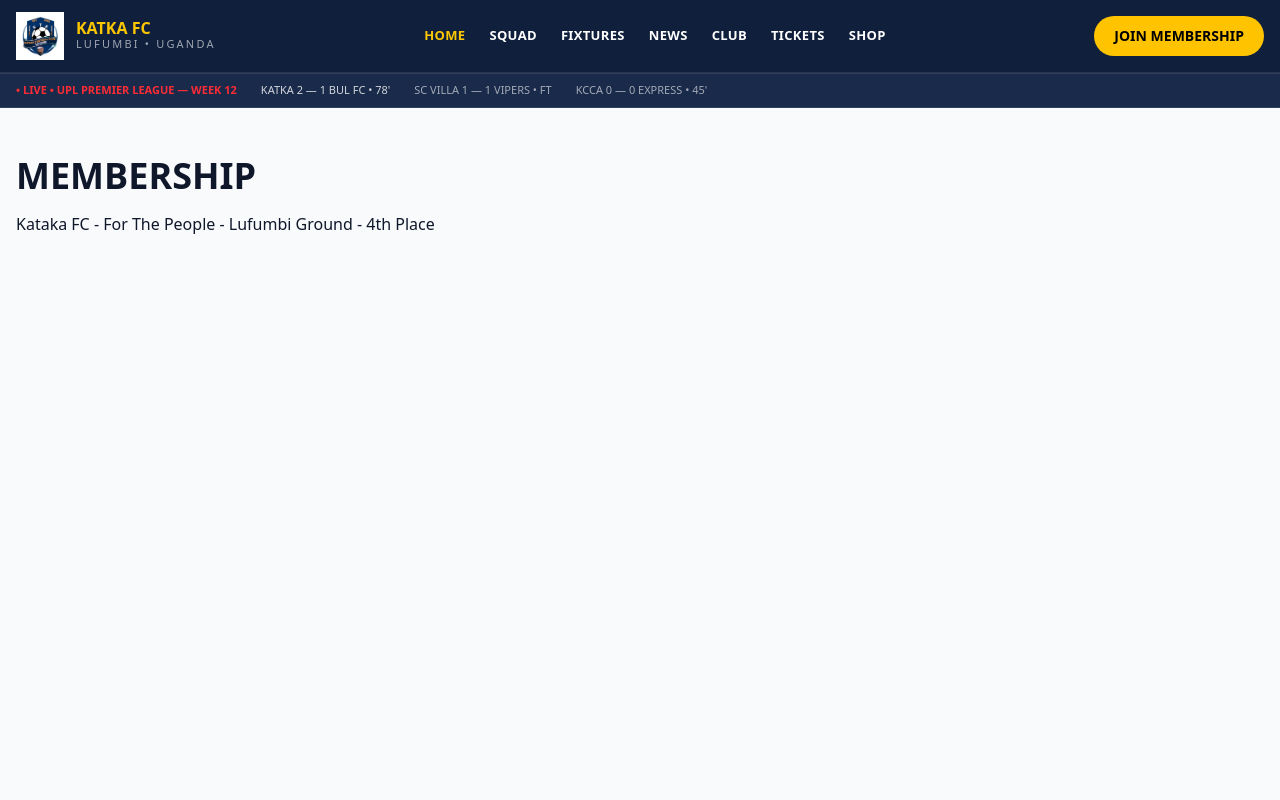
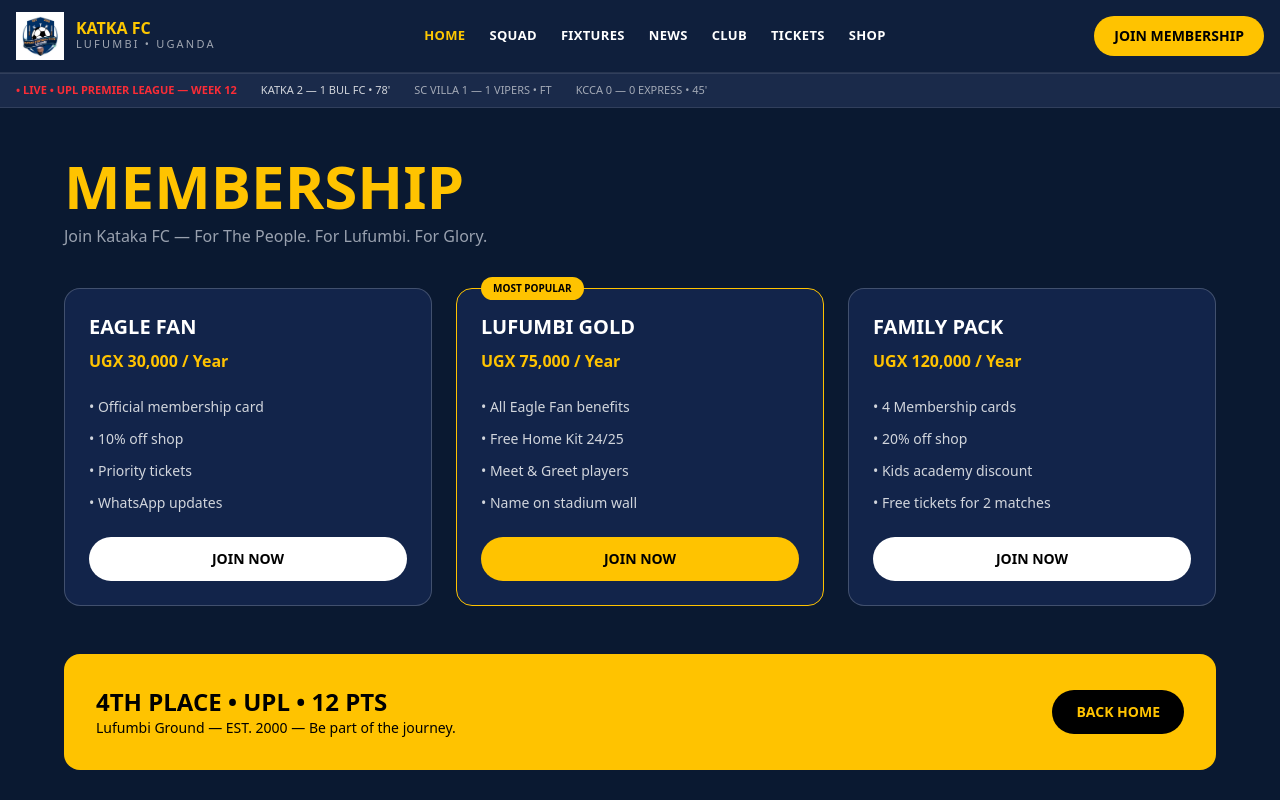
Before and after one commit to xoucho10/kataka-fc, a Next.js app: page /membership in a window 1280 px wide. Shown: the top 800 px of the page. Built offline with nearby package versions, Linux system fonts and the light colour scheme.

Commit message:
Fix blank membership page - add full plans

```diff
--- a/src/app/membership/page.tsx
+++ b/src/app/membership/page.tsx
@@ -1 +1,40 @@
-export default function Page(){return(<div className='mx-auto max-w-7xl px-4 py-12'><h1 className='text-4xl font-black'>MEMBERSHIP</h1><p className='mt-4'>Kataka FC - For The People - Lufumbi Ground - 4th Place</p></div>)}
+import Link from "next/link"
+
+export default function MembershipPage() {
+  const plans = [
+    { name: "EAGLE FAN", price: "UGX 30,000 / Year", features: ["Official membership card", "10% off shop", "Priority tickets", "WhatsApp updates"], color: "border-white/20" },
+    { name: "LUFUMBI GOLD", price: "UGX 75,000 / Year", features: ["All Eagle Fan benefits", "Free Home Kit 24/25", "Meet & Greet players", "Name on stadium wall"], color: "border-[#FFC300]", best:true },
+    { name: "FAMILY PACK", price: "UGX 120,000 / Year", features: ["4 Membership cards", "20% off shop", "Kids academy discount", "Free tickets for 2 matches"], color: "border-white/20" },
+  ]
+
+  return (
+    <div className="min-h-screen bg-[#0A1931] text-white">
+      <div className="max-w-[1200px] mx-auto px-6 py-12">
+        <h1 className="text-4xl md:text-6xl font-black text-[#FFC300]">MEMBERSHIP</h1>
+        <p className="mt-2 text-gray-400">Join Kataka FC — For The People. For Lufumbi. For Glory.</p>
+
+        <div className="grid md:grid-cols-3 gap-6 mt-10">
+          {plans.map(p => (
+            <div key={p.name} className={`bg-[#12244A] rounded-2xl p-6 border ${p.color} relative`}>
+              {p.best && <span className="absolute -top-3 left-6 bg-[#FFC300] text-black text-[10px] font-black px-3 py-1 rounded-full">MOST POPULAR</span>}
+              <h3 className="font-black text-xl">{p.name}</h3>
+              <p className="text-[#FFC300] font-bold mt-2">{p.price}</p>
+              <ul className="mt-6 space-y-3 text-sm text-gray-300">
+                {p.features.map(f => <li key={f}>• {f}</li>)}
+              </ul>
+              <Link href="/tickets" className={`block text-center mt-6 py-3 rounded-full font-black text-sm ${p.best? 'bg-[#FFC300] text-black' : 'bg-white text-black'}`}>JOIN NOW</Link>
+            </div>
+          ))}
+        </div>
+
+        <div className="mt-12 bg-[#FFC300] text-black rounded-2xl p-8 flex flex-col md:flex-row justify-between items-center gap-4">
+          <div>
+            <h3 className="font-black text-2xl">4TH PLACE • UPL • 12 PTS</h3>
+            <p className="text-sm">Lufumbi Ground — EST. 2000 — Be part of the journey.</p>
+          </div>
+          <Link href="/" className="bg-black text-[#FFC300] px-6 py-3 rounded-full font-black text-sm">BACK HOME</Link>
+        </div>
+      </div>
+    </div>
+  )
+}
--- /dev/null
+++ b/src/components/Navbar.tsx
@@ -0,0 +1,80 @@
+"use client"
+import Link from "next/link"
+import { useState } from "react"
+
+export default function Navbar() {
+  const [open, setOpen] = useState(false)
+
+  const links = [
+    { href: "/", label: "HOME" },
+    { href: "/fixtures", label: "FIXTURES" },
+    { href: "/squad", label: "SQUAD" },
+    { href: "/news", label: "NEWS" },
+    { href: "/shop", label: "SHOP" },
+    { href: "/tickets", label: "TICKETS" },
+    { href: "/table", label: "TABLE" },
+  ]
+
+  return (
+    <header className="sticky top-0 z-50 bg-[#0A1931] border-b border-white/10">
+      {/* Top Row */}
+      <div className="max-w-[1400px] mx-auto px-6 h-[64px] flex justify-between items-center">
+        <Link href="/" className="flex items-center gap-3">
+          <div className="w-10 h-10 bg-white rounded grid place-items-center">⚽</div>
+          <div>
+            <p className="font-black text-[#FFC300] leading-none">KATKA FC</p>
+            <p className="text-[10px] tracking-[0.2em] text-gray-400">LUFUMBI • UGANDA</p>
+          </div>
+        </Link>
+
+        {/* DESKTOP MENU - visible md+ */}
+        <nav className="hidden md:flex items-center gap-6 text-[12px] font-bold tracking-widest">
+          {links.map(l => (
+            <Link key={l.href} href={l.href} className="hover:text-[#FFC300]">{l.label}</Link>
+          ))}
+          <Link href="/tickets" className="bg-[#FFC300] text-black px-5 py-2 rounded-full">BUY TICKETS</Link>
+        </nav>
+
+        {/* MOBILE HAMBURGER - visible only on phone */}
+        <button
+          onClick={() => setOpen(!open)}
+          className="md:hidden w-10 h-10 grid place-items-center border border-white/20 rounded-lg"
+          aria-label="Menu"
+        >
+          <div className="space-y-1.5">
+            <span className={`block w-5 h-0.5 bg-white transition ${open? 'rotate-45 translate-y-2' : ''}`}></span>
+            <span className={`block w-5 h-0.5 bg-white transition ${open? 'opacity-0' : ''}`}></span>
+            <span className={`block w-5 h-0.5 bg-white transition ${open? '-rotate-45 -translate-y-2' : ''}`}></span>
+          </div>
+        </button>
+      </div>
+
+      {/* MOBILE SLIDE MENU */}
+      {open && (
+        <div className="md:hidden bg-[#12244A] border-t border-white/10 px-6 py-6 space-y-1">
+          {links.map(l => (
+            <Link
+              key={l.href}
+              href={l.href}
+              onClick={() => setOpen(false)}
+              className="block py-3 text-sm font-black tracking-widest border-b border-white/5 hover:text-[#FFC300]"
+            >
+              {l.label}
+            </Link>
+          ))}
+          <Link href="/tickets" onClick={() => setOpen(false)} className="block text-center bg-[#FFC300] text-black font-black py-3 rounded-full mt-6">
+            BUY TICKETS
+          </Link>
+        </div>
+      )}
+
+      {/* Live Ticker - both desktop + mobile */}
+      <div className="bg-[#0A1931] border-y border-white/5 py-1.5">
+        <div className="max-w-[1400px] mx-auto px-6 flex gap-8 text-[11px] whitespace-nowrap overflow-x-auto">
+          <span className="text-red-500 font-bold">• LIVE • UPL PREMIER LEAGUE — WEEK 12</span>
+          <span className="text-gray-400">KATKA 2 — 1 BUL FC • 78'</span>
+        </div>
+      </div>
+    </header>
+  )
+}
```
